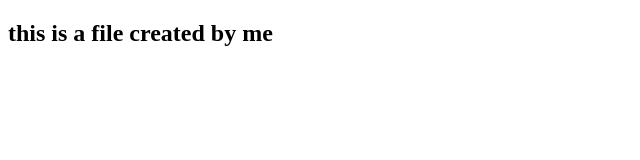
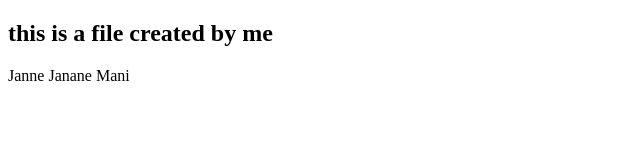
Before and after one commit to hahmadyar/practice, a plain HTML site: page index.html in a window 1280 px wide. Shown: the whole page, without its empty margins (0-640 px from the left). Drawn offline with Linux system fonts and the light colour scheme.

Commit message:
second commit

```diff
--- a/index.html
+++ b/index.html
@@ -13,6 +13,9 @@
 </head>
 
 <body>
+    <label for="">Janne Janane Mani
+
+    </label>
 
 </body>
 
```
